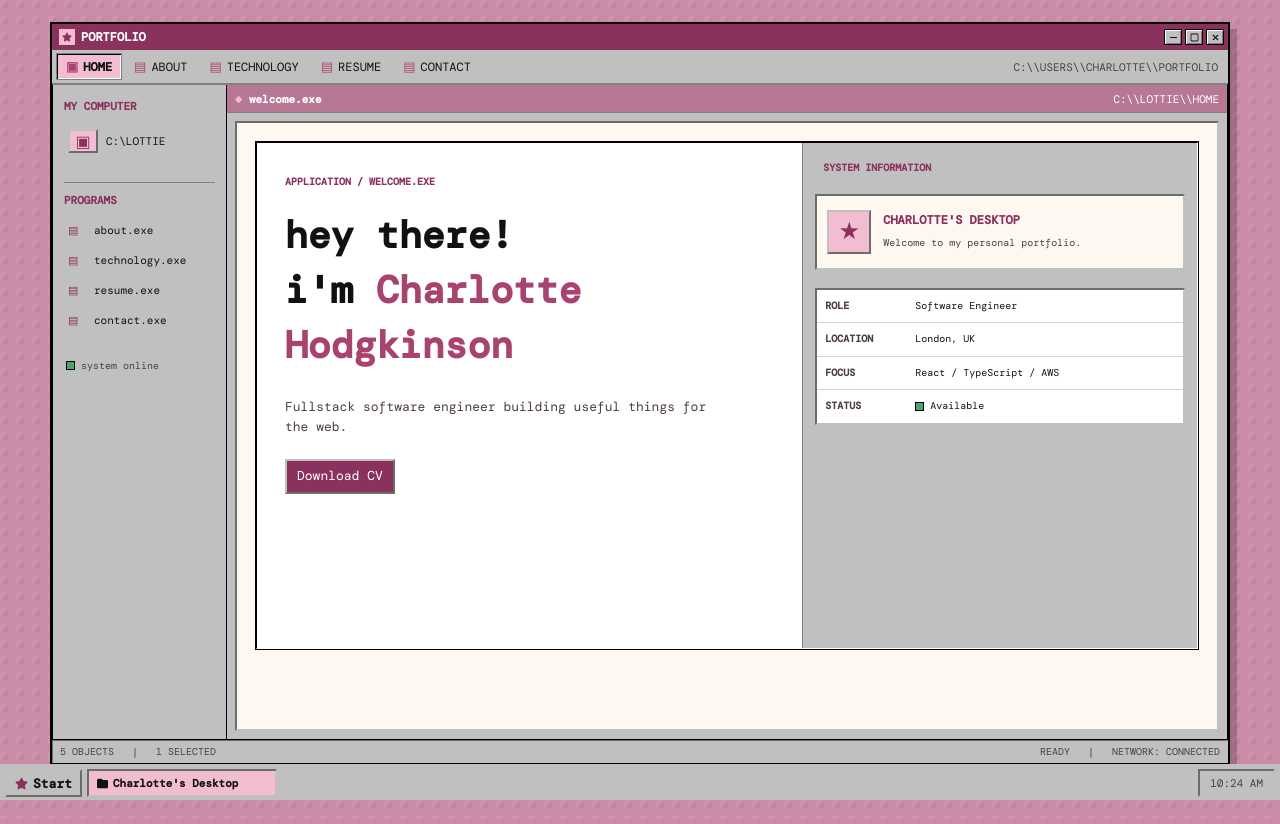
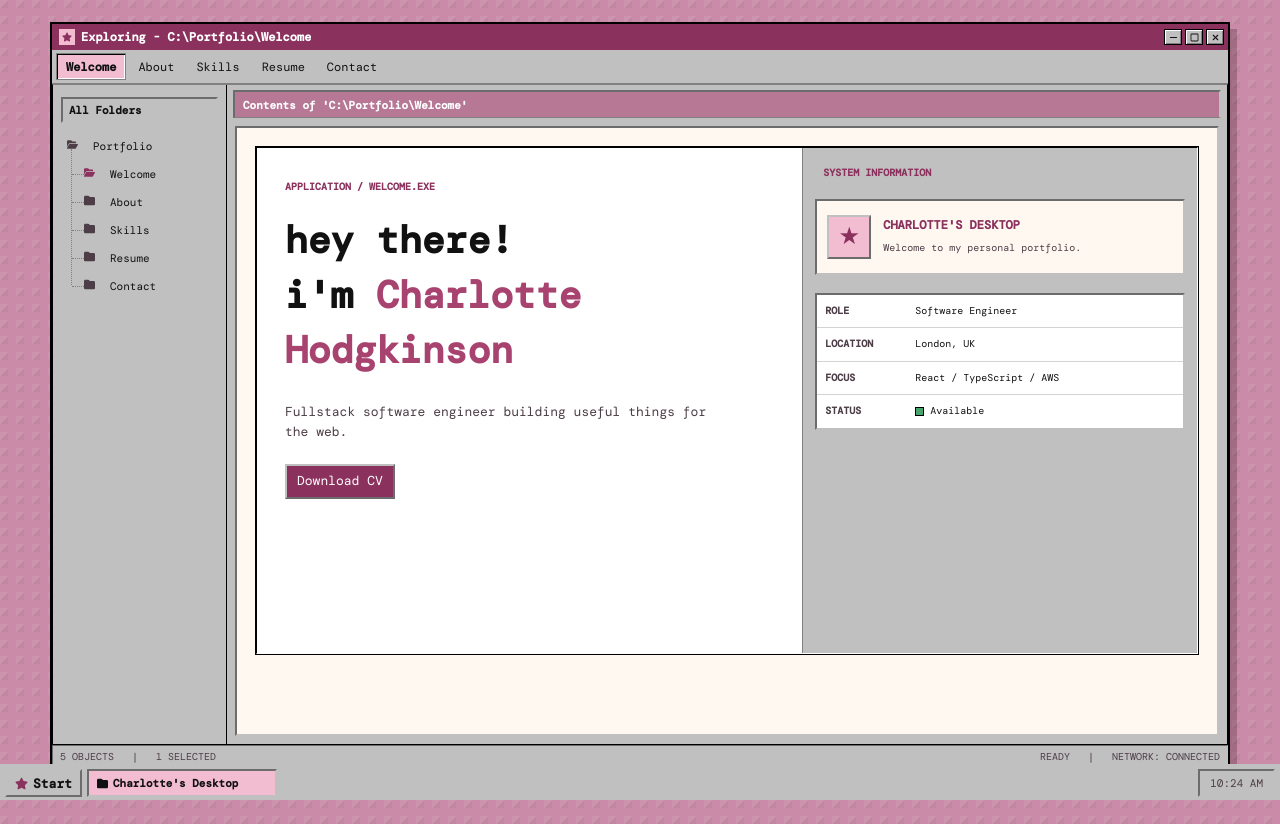
Before and after one commit to CharlieHodgkinson/lottie.website, a React (Vite) app: page / in a window 1280 px wide. Built offline with nearby package versions, Linux system fonts and the light colour scheme; a web font is replaced by a local one.

Commit message:
make left file tree look better

```diff
--- a/src/App.module.css
+++ b/src/App.module.css
@@ -138,15 +138,6 @@
   font-size: 13px;
 }
 
-.toolbarLocation {
-  align-self: center;
-  margin-left: auto;
-  padding: 2px 6px;
-  color: var(--muted-ink);
-  font-size: 11px;
-  white-space: nowrap;
-}
-
 .windowBody {
   display: flex;
   flex: 1 1 auto;
@@ -164,58 +155,40 @@
 }
 
 .sidebarLabel {
-  margin: 2px 3px 8px;
-  color: var(--pink-title);
+  margin: 0 0 9px;
+  padding: 4px 6px;
+  border: 2px inset var(--window-gray);
+  color: var(--ink);
+  background: var(--window-gray);
   font-size: 11px;
   font-weight: bold;
 }
 
-.folderLabel {
-  margin-top: 21px;
-  padding-top: 10px;
-  border-top: 1px solid var(--window-shadow);
+.folderTree {
+  position: relative;
 }
 
-.computerIcon {
-  display: flex;
-  width: 100%;
-  align-items: center;
-  gap: 8px;
-  padding: 7px 6px;
-  border: 1px solid transparent;
-  color: var(--ink);
-  background: transparent;
-  text-align: left;
-  cursor: pointer;
+.folderChildren {
+  position: relative;
+  margin-left: 17px;
 }
 
-.computerIcon:hover,
-.computerIcon:focus-visible {
-  border-color: var(--window-shadow);
-  background: var(--pink-highlight);
-}
-
-.computerIcon span {
-  display: grid;
-  width: 30px;
-  height: 24px;
-  place-items: center;
-  border: 2px outset var(--window-gray);
-  color: var(--pink-title);
-  background: var(--pink-highlight);
-  font-size: 16px;
-}
-
-.computerIcon small {
-  font-size: 11px;
+.folderChildren::before {
+  position: absolute;
+  top: -11px;
+  bottom: 15px;
+  left: -7px;
+  border-left: 1px dotted var(--window-shadow);
+  content: "";
 }
 
 .sidebarItem {
   display: flex;
+  position: relative;
   width: 100%;
   align-items: center;
   gap: 8px;
-  padding: 7px 6px;
+  padding: 6px 5px;
   border: 1px solid transparent;
   color: var(--ink);
   background: transparent;
@@ -224,18 +197,35 @@
   font-size: 11px;
 }
 
+.folderChildren .sidebarItem::before {
+  position: absolute;
+  top: 50%;
+  left: -7px;
+  width: 12px;
+  border-top: 1px dotted var(--window-shadow);
+  content: "";
+}
+
+.portfolioItem {
+  padding-left: 5px;
+}
+
 .sidebarItem:hover,
 .sidebarItem:focus-visible,
 .sidebarItem.isActive {
-  border-color: var(--pink-select);
-  color: white;
-  background: var(--pink-select);
+  color: var(--pink-title);
 }
 
 .sidebarIcon {
   width: 18px;
+  color: var(--muted-ink);
+}
+
+.activeSidebarIcon {
+  width: 18px;
   color: var(--pink-title);
 }
+
 
 .sidebarItem.isActive .sidebarIcon {
   color: var(--pink-highlight);
@@ -268,6 +258,10 @@
 
 .sectionTitlebar {
   flex: 0 0 28px;
+  margin: 5px 6px 0;
+  border: 2px inset var(--window-gray);
+  color: var(--ink);
+  background: var(--window-gray);
 }
 
 .titlebarGlyph {
--- a/src/App.tsx
+++ b/src/App.tsx
@@ -3,29 +3,23 @@ import { Home } from "./sections/Home";
 import styles from "./App.module.css";
 import { About } from "./sections/About";
 import { Technology } from "./sections/Technology";
-import { FaFolder, FaMinus, FaRegSquare, FaStar, FaXmark } from "react-icons/fa6";
+import { FaFolder, FaMinus, FaRegSquare, FaStar, FaXmark, FaFolderOpen } from "react-icons/fa6";
 import { Resume } from "./sections/Resume";
 import { Contact } from "./sections/Contact";
 import { Windows95Bar } from "./components/Windows95Bar";
 
-const tabs = [
-  { id: "home", label: "C:\\LOTTIE", icon: "▣" },
-  { id: "about", label: "ABOUT", icon: "▤" },
-  { id: "technology", label: "SKILLS", icon: "▤" },
-  { id: "resume", label: "RESUME", icon: "▤" },
-  { id: "contact", label: "CONTACT", icon: "▤" },
-];
-
 const sections = [
-  { id: "home", title: "welcome.exe", component: <Home /> },
-  { id: "about", title: "about.txt", component: <About /> },
-  { id: "technology", title: "technology.sys", component: <Technology /> },
-  { id: "resume", title: "resume.doc", component: <Resume /> },
-  { id: "contact", title: "contact.mail", component: <Contact /> },
+  {
+    id: "welcome", label: "Welcome", component: <Home />
+  },
+  { id: "about", label: "About", component: <About /> },
+  { id: "technology", label: "Skills", component: <Technology /> },
+  { id: "resume", label: "Resume", component: <Resume /> },
+  { id: "contact", label: "Contact", component: <Contact /> },
 ];
 
 const App = () => {
-  const [activeTab, setActiveTab] = useState("home");
+  const [activeTab, setActiveTab] = useState("welcome");
   const [isStartOpen, setIsStartOpen] = useState(false);
   const [isMinimized, setIsMinimized] = useState(false);
   const [isMaximized, setIsMaximized] = useState(false);
@@ -46,7 +40,7 @@ const App = () => {
           <header className={styles.windowHeader}>
             <div className={styles.windowBrand}>
               <span className={styles.brandMark}><FaStar /></span>
-              <span>PORTFOLIO</span>
+              <span>Exploring - C:\Portfolio\{activeSection.label}</span>
             </div>
             <div className={styles.windowControls}>
               <button aria-label="Minimize desktop" onClick={() => setIsMinimized(true)}><FaMinus /></button>
@@ -54,39 +48,44 @@ const App = () => {
               <button aria-label="Close desktop" onClick={() => setIsClosed(true)}><FaXmark /></button>
             </div>
           </header>
-          <nav className={styles.windowToolbar} aria-label="Main navigation">
-            {tabs.map((tab) => <button className={`${styles.toolbarTab} ${activeTab === tab.id ? styles.isActive : ""}`} onClick={() => openSection(tab.id)} key={tab.id}>
-              <span className={styles.toolbarTabIcon}>{tab.icon}</span>{tab.id.toUpperCase()}
-            </button>)}
-            <span className={styles.toolbarLocation}>C:\\USERS\\CHARLOTTE\\PORTFOLIO</span>
-          </nav>
+          <div className={styles.windowToolbar}>
+            {sections.map((section) => (
+              <button
+                className={`${styles.toolbarTab} ${activeTab === section.id ? styles.isActive : ""}`}
+                onClick={() => openSection(section.id)}
+                key={section.id}
+              >
+                {section.label}
+              </button>
+            ))}
+          </div>
           <div className={styles.windowBody}>
-            <aside className={styles.systemSidebar}>
-              <div className={styles.sidebarLabel}>MY COMPUTER</div>
-              <button className={styles.computerIcon} onClick={() => openSection("home")}><span>▣</span><small>C:\LOTTIE</small></button>
-              <div className={`${styles.sidebarLabel} ${styles.folderLabel}`}>PROGRAMS</div>
-              {tabs.slice(1).map((tab) => (
-                <button
-                  className={`${styles.sidebarItem} ${activeTab === tab.id ? styles.isActive : ""}`}
-                  onClick={() => openSection(tab.id)}
-                  key={tab.id}
-                >
-                  <span className={styles.sidebarIcon}>{tab.icon}</span>
-                  <span>{tab.id}.exe</span>
+            <nav className={styles.systemSidebar}>
+              <div className={styles.sidebarLabel}>All Folders</div>
+              <div className={styles.folderTree}>
+                <button className={`${styles.sidebarItem} ${styles.portfolioItem}`}>
+                  <span className={styles.sidebarIcon}><FaFolderOpen /></span>
+                  <span>Portfolio</span>
                 </button>
-              ))}
-              <div className={styles.sidebarStatus}>
-                <span className={styles.statusLight} />
-                <span>system online</span>
+                <div className={styles.folderChildren}>
+                  {sections.map((section) => (
+                    <button
+                      className={styles.sidebarItem}
+                      onClick={() => openSection(section.id)}
+                      key={section.id}
+                    >
+                      <span className={`${styles.sidebarIcon} ${activeTab === section.id ? styles.activeSidebarIcon : ""}`}>
+                        {activeTab === section.id ? <FaFolderOpen /> : <FaFolder />}
+                      </span>
+                      <span>{section.label}</span>
+                    </button>
+                  ))}
+                </div>
               </div>
-            </aside>
+            </nav>
             <div className={styles.workspace}>
               <Windows95Bar className={styles.sectionTitlebar}>
-                <span className={styles.titlebarGlyph}>◆</span>
-                <span>{activeSection.title}</span>
-                <span className={styles.titlebarPath}>
-                  C:\\LOTTIE\\{activeSection.id.toUpperCase()}
-                </span>
+                <span>Contents of 'C:\Portfolio\{activeSection.label}'</span>
               </Windows95Bar>
               <div className={styles.sectionContent}>{activeSection.component}</div>
             </div>
@@ -114,7 +113,11 @@ const App = () => {
       {isStartOpen && <div className={styles.startMenu}>
         <div className={styles.startMenuBanner}><strong>Windows</strong><span>95</span></div>
         <div className={styles.startMenuItems}>
-          {tabs.map((tab) => <button onClick={() => openSection(tab.id)} key={tab.id}><span>{tab.icon}</span>{tab.id === "home" ? "Welcome" : tab.id[0].toUpperCase() + tab.id.slice(1)}</button>)}
+          {sections.map((section) => (
+            <button onClick={() => openSection(section.id)} key={section.id}>
+              {section.label}
+            </button>
+          ))}
         </div>
       </div>}
 
```
Also changed, not shown: src/components/RetroComputerModel.tsx (deleted, +0 -49 lines).
